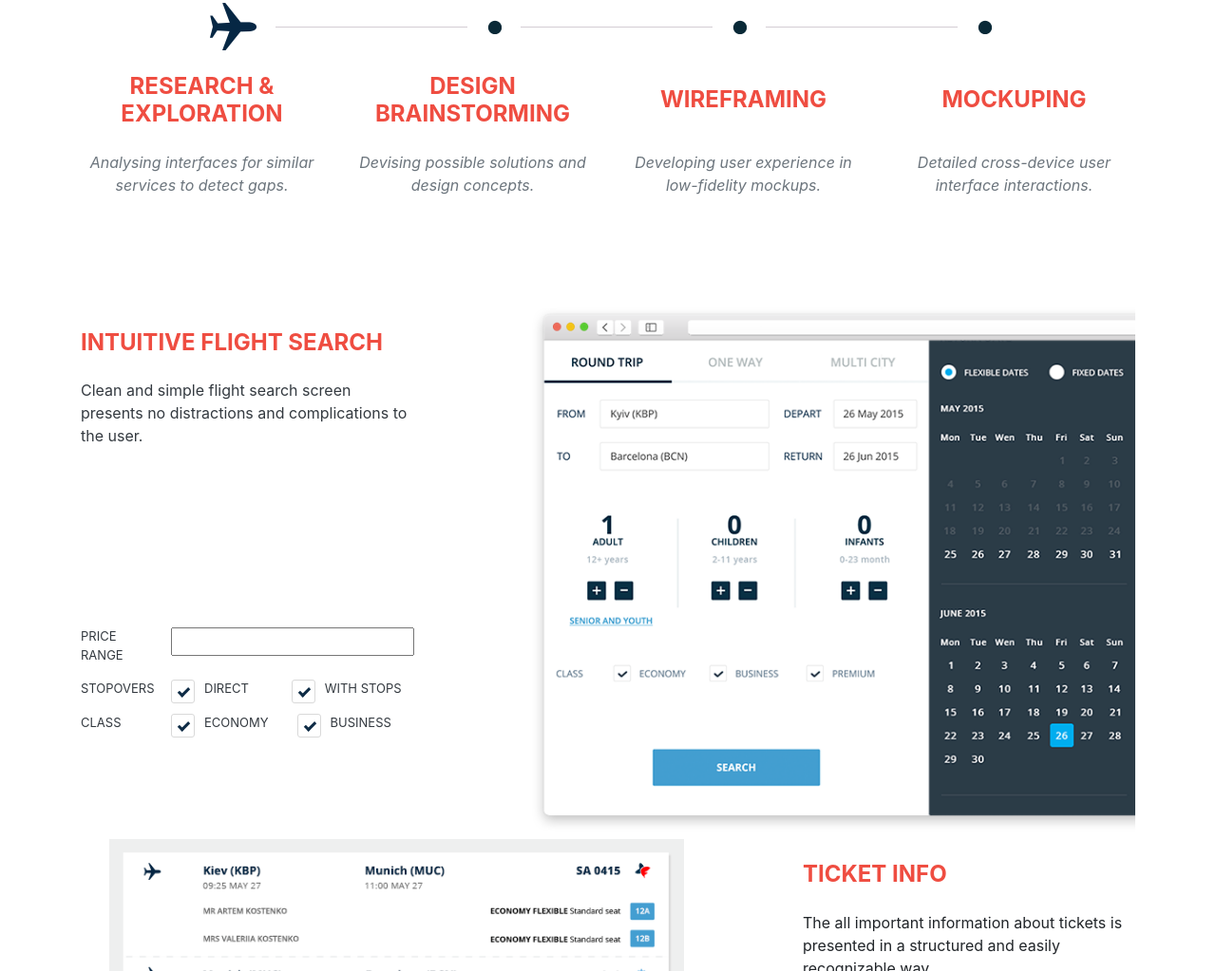
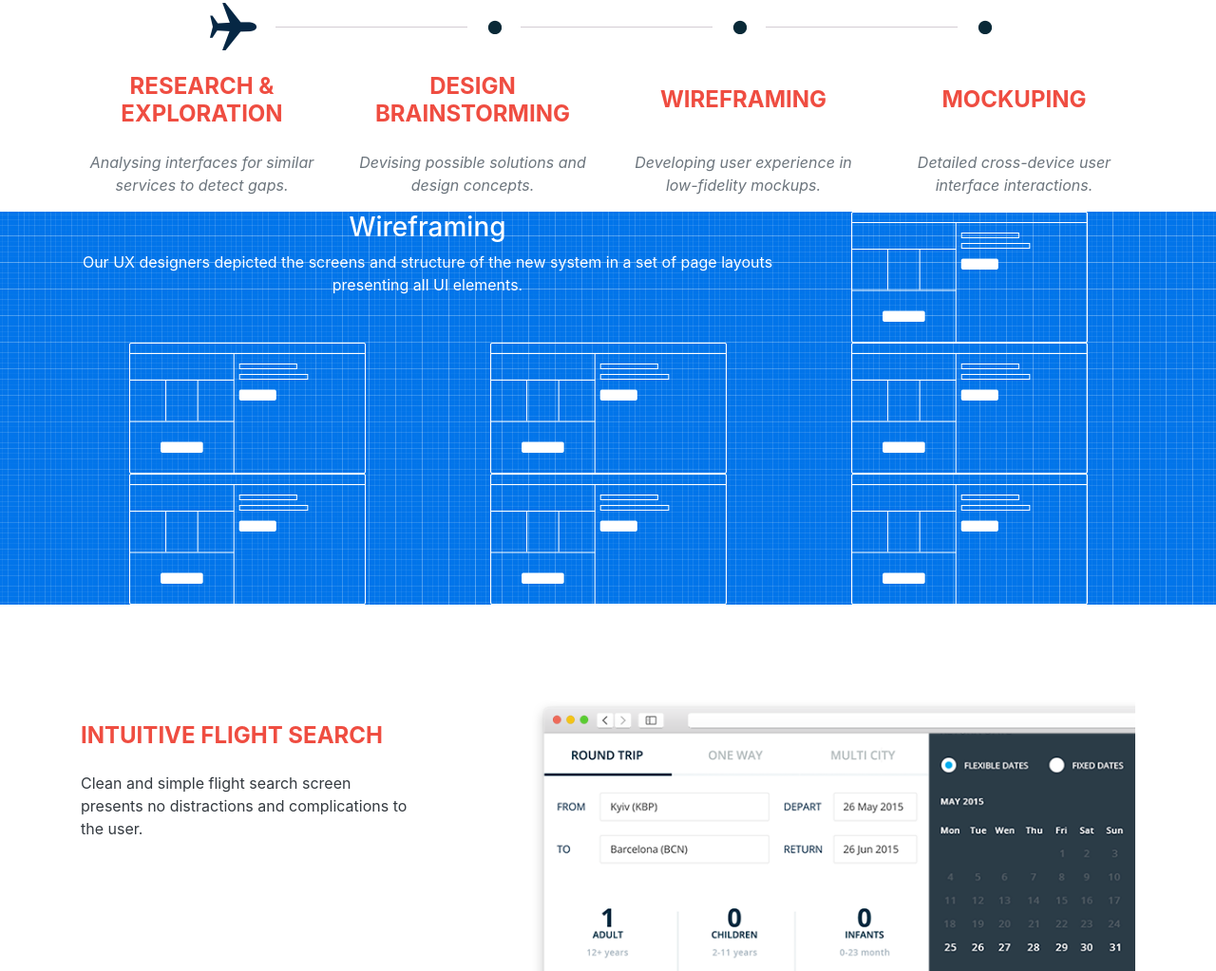
Before and after one commit to InnaShtepa95/SIGMAVIA, a plain HTML site: page index.html in a window 1280 px wide. Shown: the part 992-2015 px from the top of the page at 95% size. Drawn offline with nearby package versions, Linux system fonts and the light colour scheme; a script that the page names is missing.

Commit message:
create wireframing section

```diff
--- a/css/style.scss
+++ b/css/style.scss
@@ -99,11 +99,7 @@
   background-image: url("../images/section_bg.png");
   background-position: center;
   background-size: cover;
-  .frame_im {
-    img {
-      display: inline-block;
-    }
-  }
+
 }
 
 .flights_tickets {
@@ -116,7 +112,7 @@
     padding-bottom: 100px;
 
   }
-  .flight_description{
+  .flight_description {
     padding-left: 45px;
 
   }
--- a/index.html
+++ b/index.html
@@ -136,7 +136,7 @@
         </div>
     </div>
 </section>
-<!--<section class="wireframing text-white">
+<section class="wireframing text-white text-center">
     <div class="container">
         <div class="row ">
             <div class="col-xs-12 col-sm-8 col-md-8">
@@ -152,31 +152,43 @@
 
             <div class="col-xs-12 col-sm-6 col-md-4 frame_im">
                 <img src="images/wireframes/wiregrame_1.png">
-                <img src="images/arrow_down.png">
+
 
             </div>
         </div>
-        <div class="row text-center">
-            <div class="col-xs-12 col-sm-6 col frame_im">
+        <div class="row ">
+            <div class="col-xs-12 col-sm-6 col-md-4 frame_im">
                 <img src="images/wireframes/wiregrame_1.png">
+            </div>
 
 
+            <div class="col-xs-12 col-sm-6 col-md-4 frame_im">
+                <img src="images/wireframes/wiregrame_1.png">
 
             </div>
 
 
-
-            <div class="col-xs-12 col-sm-6 col-md-3 frame_im">
+            <div class="col-xs-12 col-sm-6 col-md-4 frame_im">
                 <img src="images/wireframes/wiregrame_1.png">
 
-                <img src="images/arrow_left.png" class="w-50">
+            </div>
+
+        </div>
+
+        <div class="row ">
+            <div class="col-xs-12 col-sm-6 col-md-4 frame_im">
+                <img src="images/wireframes/wiregrame_1.png">
             </div>
 
 
-            <div class="col-xs-12 col-sm-6 col-md-3 frame_im">
+            <div class="col-xs-12 col-sm-6 col-md-4 frame_im">
                 <img src="images/wireframes/wiregrame_1.png">
 
-                <img src="images/arrow_left.png" class="w-50">
+            </div>
+
+
+            <div class="col-xs-12 col-sm-6 col-md-4 frame_im">
+                <img src="images/wireframes/wiregrame_1.png">
 
             </div>
 
@@ -184,7 +196,7 @@
     </div>
     </div>
 
-</section>-->
+</section>
 <section class="flights_tickets">
     <div class="container">
         <div class="row">
```
Also changed, not shown: css/style.css, 1 other file.
